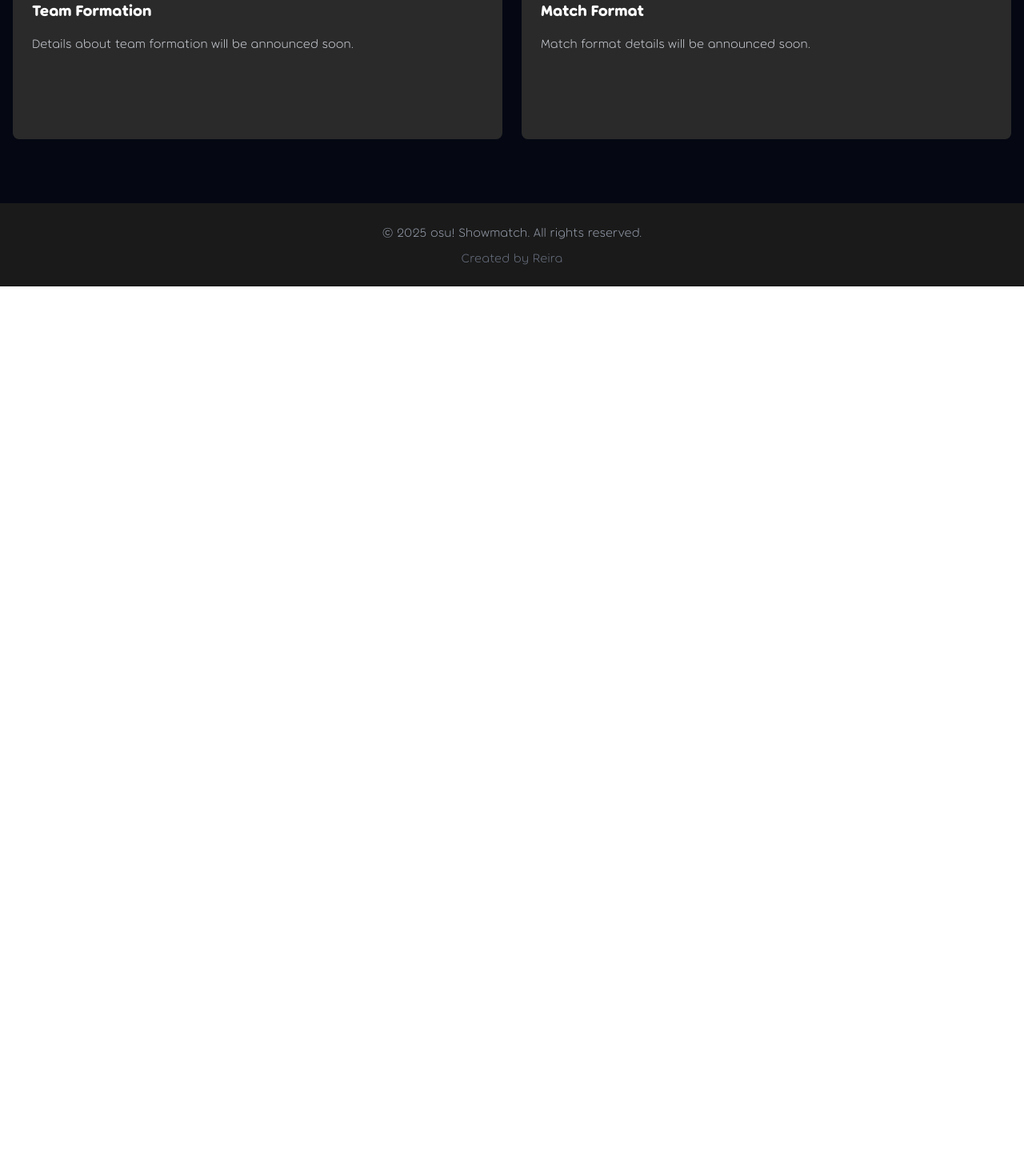
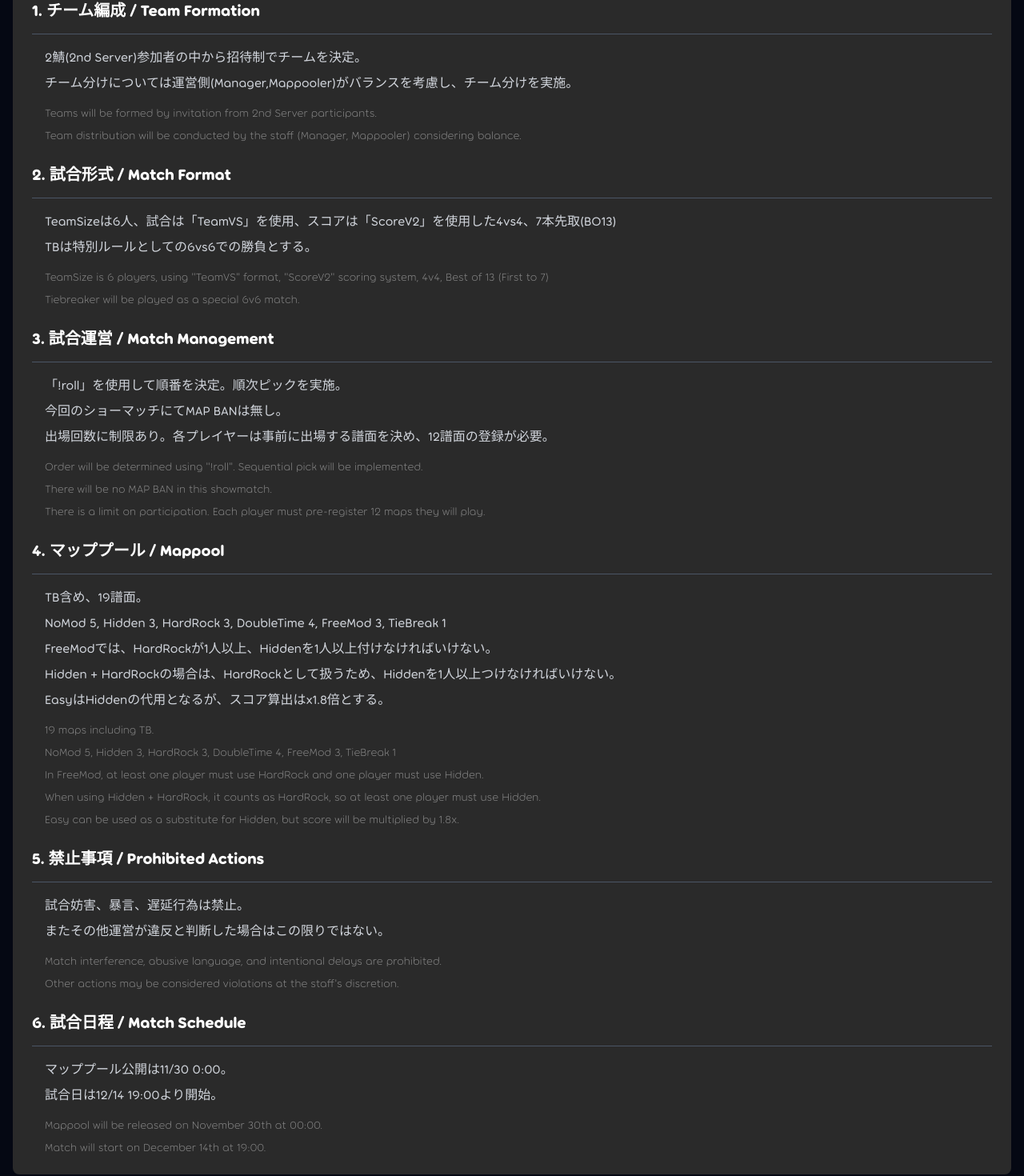
Before and after one commit to Lalireira/osu-showmatch-website, a Next.js app: page / in a window 1280 px wide. Shown: the part 938-2408 px from the top of the page at 80% size. Before the commit the page ends 1296 px from the top, so only its background shows below. Built offline with nearby package versions, Linux system fonts and the light colour scheme.

Commit message:
フロントUI微調整

```diff
--- a/src/app/mappool-ui/page.tsx
+++ b/src/app/mappool-ui/page.tsx
@@ -59,7 +59,7 @@ const tableCellStyles = {
   id: 'px-3 py-2 font-medium border-b border-[#222]',
   length: 'px-3 py-2 font-medium border-b border-[#222]',
   stats: 'px-3 py-2 font-medium border-b border-[#222]',
-  link: 'hover:text-[#ff66aa] transition-colors duration-200'
+  link: 'hover:text-[#79b0ea] transition-colors duration-200'
 };
 
 // カテゴリごとのスタイルマップ
--- a/src/app/page.tsx
+++ b/src/app/page.tsx
@@ -17,14 +17,14 @@ export default function Home() {
           <div className="grid grid-cols-1 md:grid-cols-2 gap-6">
             <div className="bg-[#2a2a2a] p-6 rounded-lg h-[200px]">
               <h3 className="text-xl font-semibold mb-4 text-white">Important Dates</h3>
-              <ul className="space-y-2 text-gray-300">
+              <ul className="space-y-2 text-gray-300 font-normal">
                 <li>Mappool Announcement: TBA</li>
                 <li>Match Day: TBA</li>
               </ul>
             </div>
             <div className="bg-[#2a2a2a] p-6 rounded-lg h-[200px]">
               <h3 className="text-xl font-semibold mb-4 text-white">Staff</h3>
-              <ul className="space-y-2 text-gray-300">
+              <ul className="space-y-2 text-gray-300 font-normal">
                 <li>Manager: TBA</li>
                 <li>Mappool Selector: TBA</li>
                 <li>Commentator: TBA</li>
@@ -36,14 +36,87 @@ export default function Home() {
         {/* Rules */}
         <section className="mb-12">
           <h2 className="text-3xl font-bold mb-6 text-white">Rules</h2>
-          <div className="grid grid-cols-1 md:grid-cols-2 gap-6">
-            <div className="bg-[#2a2a2a] p-6 rounded-lg h-[200px]">
-              <h3 className="text-xl font-semibold mb-4 text-white">Team Formation</h3>
-              <p className="text-gray-300">Details about team formation will be announced soon.</p>
-            </div>
-            <div className="bg-[#2a2a2a] p-6 rounded-lg h-[200px]">
-              <h3 className="text-xl font-semibold mb-4 text-white">Match Format</h3>
-              <p className="text-gray-300">Match format details will be announced soon.</p>
+          <div className="bg-[#2a2a2a] p-6 rounded-lg">
+            <div className="space-y-6">
+              <div>
+                <h3 className="text-xl font-semibold mb-2 text-white">1. チーム編成 / Team Formation</h3>
+                <div className="my-4 border-t border-gray-600"></div>
+                <div className="pl-4">
+                  <p className="text-gray-300 font-normal">2鯖(2nd Server)参加者の中から招待制でチームを決定。</p>
+                  <p className="text-gray-300 mt-2 font-normal">チーム分けについては運営側(Manager,Mappooler)がバランスを考慮し、チーム分けを実施。</p>
+                  <div className="my-4"></div>
+                  <p className="text-[#888888] font-light text-sm">Teams will be formed by invitation from 2nd Server participants.</p>
+                  <p className="text-[#888888] mt-2 font-light text-sm">Team distribution will be conducted by the staff (Manager, Mappooler) considering balance.</p>
+                </div>
+              </div>
+
+              <div>
+                <h3 className="text-xl font-semibold mb-2 text-white">2. 試合形式 / Match Format</h3>
+                <div className="my-4 border-t border-gray-600"></div>
+                <div className="pl-4">
+                  <p className="text-gray-300 font-normal">TeamSizeは6人、試合は「TeamVS」を使用、スコアは「ScoreV2」を使用した4vs4、7本先取(BO13)</p>
+                  <p className="text-gray-300 mt-2 font-normal">TBは特別ルールとしての6vs6での勝負とする。</p>
+                  <div className="my-4"></div>
+                  <p className="text-[#888888] font-light text-sm">TeamSize is 6 players, using "TeamVS" format, "ScoreV2" scoring system, 4v4, Best of 13 (First to 7)</p>
+                  <p className="text-[#888888] mt-2 font-light text-sm">Tiebreaker will be played as a special 6v6 match.</p>
+                </div>
+              </div>
+
+              <div>
+                <h3 className="text-xl font-semibold mb-2 text-white">3. 試合運営 / Match Management</h3>
+                <div className="my-4 border-t border-gray-600"></div>
+                <div className="pl-4">
+                  <p className="text-gray-300 font-normal">「!roll」を使用して順番を決定。順次ピックを実施。</p>
+                  <p className="text-gray-300 mt-2 font-normal">今回のショーマッチにてMAP BANは無し。</p>
+                  <p className="text-gray-300 mt-2 font-normal">出場回数に制限あり。各プレイヤーは事前に出場する譜面を決め、12譜面の登録が必要。</p>
+                  <div className="my-4"></div>
+                  <p className="text-[#888888] font-light text-sm">Order will be determined using "!roll". Sequential pick will be implemented.</p>
+                  <p className="text-[#888888] mt-2 font-light text-sm">There will be no MAP BAN in this showmatch.</p>
+                  <p className="text-[#888888] mt-2 font-light text-sm">There is a limit on participation. Each player must pre-register 12 maps they will play.</p>
+                </div>
+              </div>
+
+              <div>
+                <h3 className="text-xl font-semibold mb-2 text-white">4. マッププール / Mappool</h3>
+                <div className="my-4 border-t border-gray-600"></div>
+                <div className="pl-4">
+                  <p className="text-gray-300 font-normal">TB含め、19譜面。</p>
+                  <p className="text-gray-300 mt-2 font-normal">NoMod 5, Hidden 3, HardRock 3, DoubleTime 4, FreeMod 3, TieBreak 1</p>
+                  <p className="text-gray-300 mt-2 font-normal">FreeModでは、HardRockが1人以上、Hiddenを1人以上付けなければいけない。</p>
+                  <p className="text-gray-300 mt-2 font-normal">Hidden + HardRockの場合は、HardRockとして扱うため、Hiddenを1人以上つけなければいけない。</p>
+                  <p className="text-gray-300 mt-2 font-normal">EasyはHiddenの代用となるが、スコア算出はx1.8倍とする。</p>
+                  <div className="my-4"></div>
+                  <p className="text-[#888888] font-light text-sm">19 maps including TB.</p>
+                  <p className="text-[#888888] mt-2 font-light text-sm">NoMod 5, Hidden 3, HardRock 3, DoubleTime 4, FreeMod 3, TieBreak 1</p>
+                  <p className="text-[#888888] mt-2 font-light text-sm">In FreeMod, at least one player must use HardRock and one player must use Hidden.</p>
+                  <p className="text-[#888888] mt-2 font-light text-sm">When using Hidden + HardRock, it counts as HardRock, so at least one player must use Hidden.</p>
+                  <p className="text-[#888888] mt-2 font-light text-sm">Easy can be used as a substitute for Hidden, but score will be multiplied by 1.8x.</p>
+                </div>
+              </div>
+
+              <div>
+                <h3 className="text-xl font-semibold mb-2 text-white">5. 禁止事項 / Prohibited Actions</h3>
+                <div className="my-4 border-t border-gray-600"></div>
+                <div className="pl-4">
+                  <p className="text-gray-300 font-normal">試合妨害、暴言、遅延行為は禁止。</p>
+                  <p className="text-gray-300 mt-2 font-normal">またその他運営が違反と判断した場合はこの限りではない。</p>
+                  <div className="my-4"></div>
+                  <p className="text-[#888888] font-light text-sm">Match interference, abusive language, and intentional delays are prohibited.</p>
+                  <p className="text-[#888888] mt-2 font-light text-sm">Other actions may be considered violations at the staff's discretion.</p>
+                </div>
+              </div>
+
+              <div>
+                <h3 className="text-xl font-semibold mb-2 text-white">6. 試合日程 / Match Schedule</h3>
+                <div className="my-4 border-t border-gray-600"></div>
+                <div className="pl-4">
+                  <p className="text-gray-300 font-normal">マッププール公開は11/30 0:00。</p>
+                  <p className="text-gray-300 mt-2 font-normal">試合日は12/14 19:00より開始。</p>
+                  <div className="my-4"></div>
+                  <p className="text-[#888888] font-light text-sm">Mappool will be released on November 30th at 00:00.</p>
+                  <p className="text-[#888888] mt-2 font-light text-sm">Match will start on December 14th at 19:00.</p>
+                </div>
+              </div>
             </div>
           </div>
         </section>
```
